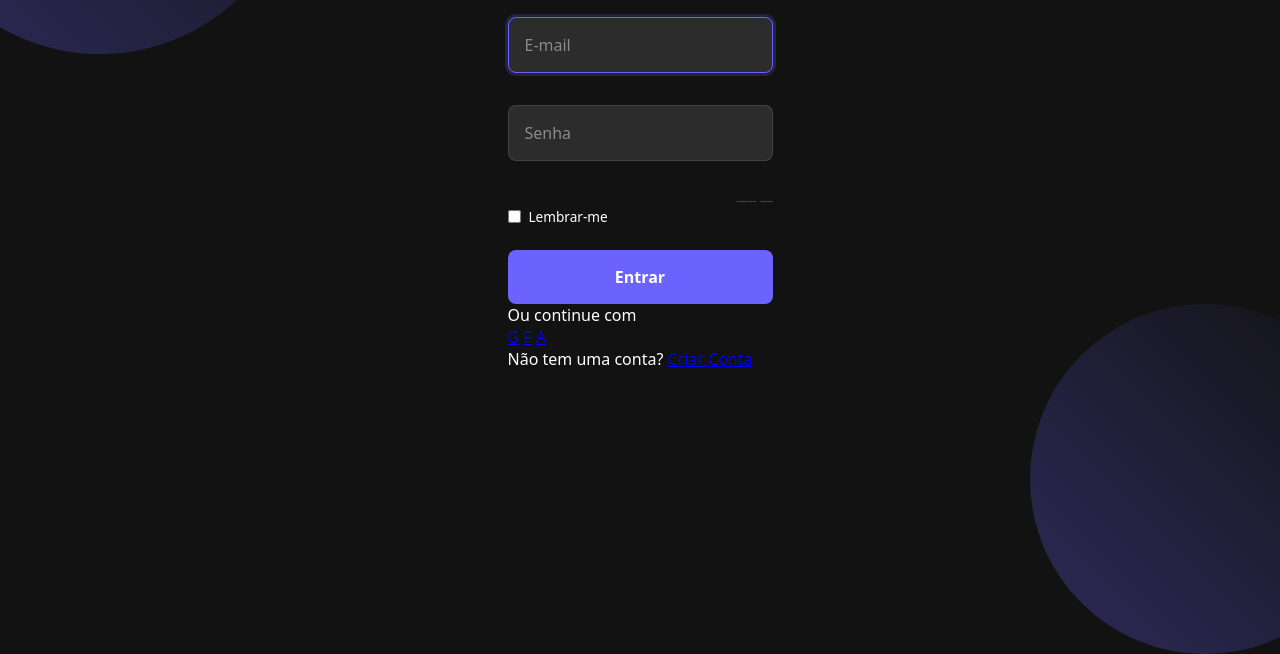
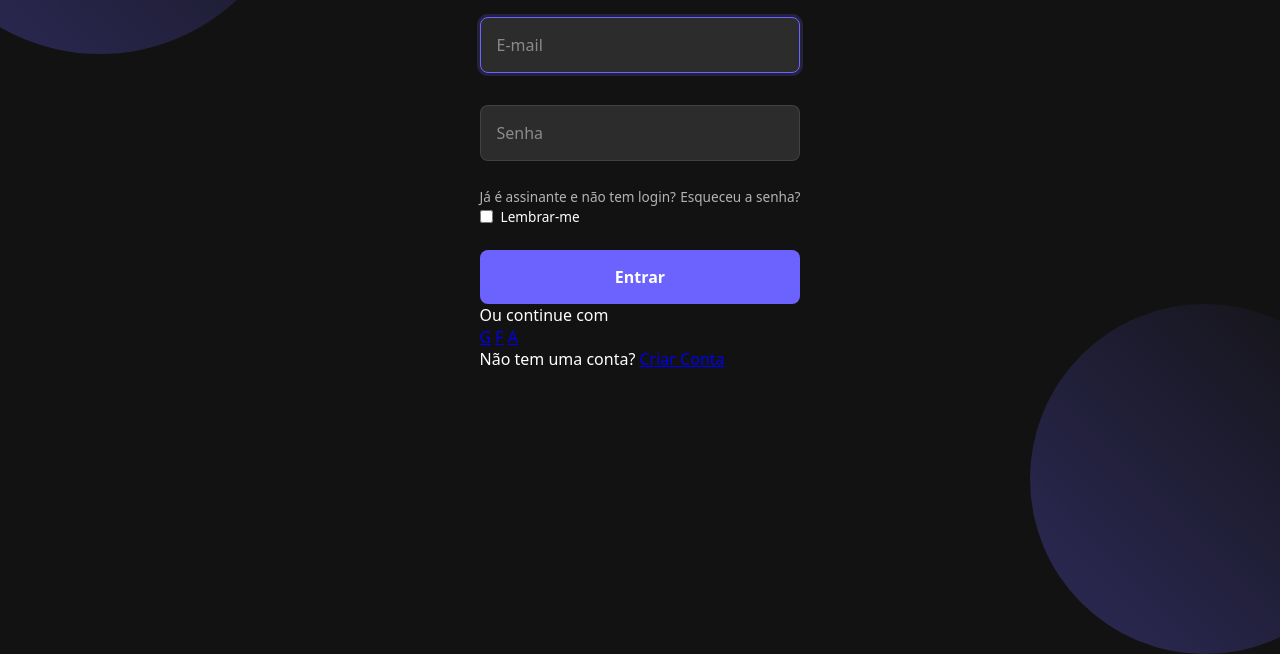
Before and after one commit to sarasmorais/tela-de-login, a plain HTML site: page index.html in a window 1280 px wide. Shown: the part 246-900 px from the top of the page. Drawn offline with Linux system fonts and the light colour scheme.

Commit message:
ajustando font forget passw

```diff
--- a/css/card.css
+++ b/css/card.css
@@ -81,7 +81,7 @@ input::placeholder {
 }
 .forget-password a {
     color: var(--text-secundary);
-    font-size: 0.085rem;
+    font-size: 0.85rem;
     text-decoration: none;
     transition: var(--transition);
 }
```
